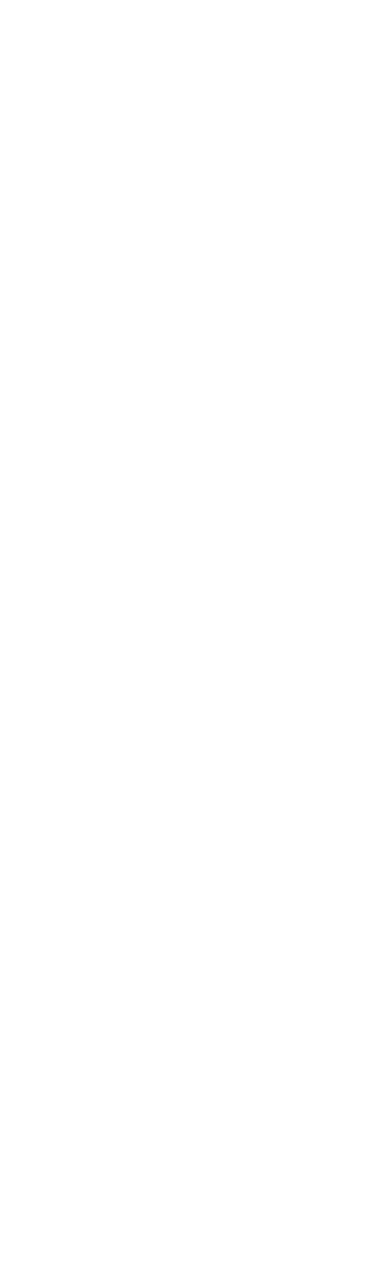
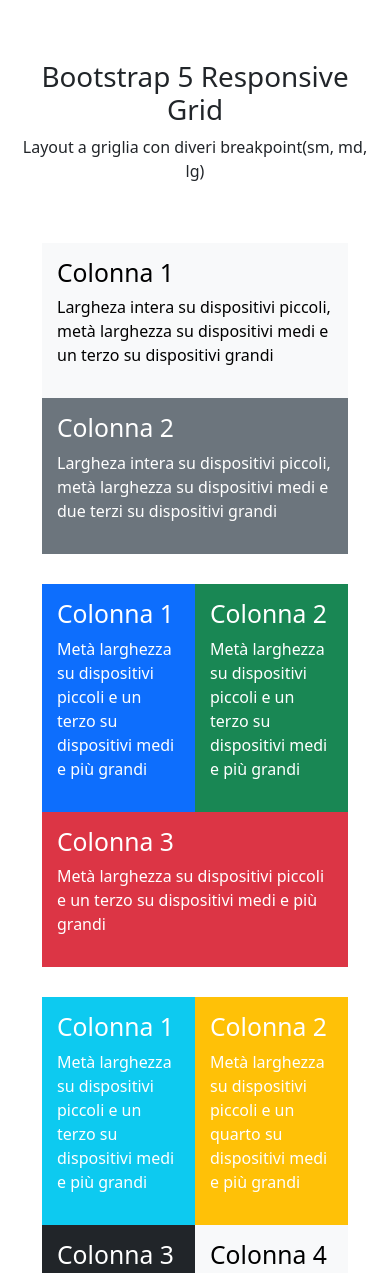
Before and after one commit to aandrea-boatoo/htmlcss-bootstrap-layout, a plain HTML site: page index.html in a window 390 px wide. Shown: the top 1273 px of the page. Before the commit the page ends 844 px from the top, so only its background shows below. Drawn offline with nearby package versions, Linux system fonts and the light colour scheme; files that its build step writes are made by us from their sources.

Commit message:
responsive column

```diff
--- a/css/style.css
+++ b/css/style.css
@@ -0,0 +1,17 @@
+header div{
+    text-align: center;
+    margin: 60px 0;
+}
+
+div[class^="row"] {
+    margin: 30px;
+}
+
+div[class^="col"] {
+    padding: 15px;
+    color: white;
+}
+
+div[class*=light] {
+    color: black;
+}
--- a/index.html
+++ b/index.html
@@ -4,11 +4,61 @@
     <meta charset="UTF-8">
     <meta name="viewport" content="width=device-width, initial-scale=1.0">
     <link rel="stylesheet" href="https://cdnjs.cloudflare.com/ajax/libs/bootstrap/5.0.1/css/bootstrap.min.css" integrity="sha512-Ez0cGzNzHR1tYAv56860NLspgUGuQw16GiOOp/I2LuTmpSK9xDXlgJz3XN4cnpXWDmkNBKXR/VDMTCnAaEooxA==" crossorigin="anonymous" referrerpolicy="no-referrer">
-    <link rel="stylesheet" href="img/style.css">
+    <link rel="stylesheet" href="css/style.css">
     <title>Bootstrap</title>
 </head>
 <body>
-
-
+    <header>
+        <div class="container">
+            <h1>Bootstrap 5 Responsive Grid</h1>
+            <p>Layout a griglia con diveri breakpoint(sm, md, lg)</p>
+        </div>
+    </header>
+    <main>
+        <div class="container">
+            <div class="row">
+                <div class="col-12 col-md-6 col-lg-4 bg-light">
+                    <h2>Colonna 1</h2>
+                    <p>Largheza intera su dispositivi piccoli, metà larghezza su dispositivi medi e un terzo su dispositivi grandi</p>
+                </div>
+                <div class="col-12 col-md-6 col-lg-8 bg-secondary">
+                    <h2>Colonna 2</h2>
+                    <p>Largheza intera su dispositivi piccoli, metà larghezza su dispositivi medi e due terzi su dispositivi grandi</p>
+                </div>
+            </div>
+            <div class="row">
+                <div class="col-6 col-md-4 bg-primary">
+                    <h2>Colonna 1</h2>
+                    <p>Metà larghezza su dispositivi piccoli e un terzo su dispositivi medi e più grandi</p>
+                </div>
+                <div class="col-6 col-md-4 bg-success">
+                    <h2>Colonna 2</h2>
+                    <p>Metà larghezza su dispositivi piccoli e un terzo su dispositivi medi e più grandi</p>
+                </div>
+                <div class="col-12 col-md-4 bg-danger">
+                    <h2>Colonna 3</h2>
+                    <p>Metà larghezza su dispositivi piccoli e un terzo su dispositivi medi e più grandi</p>
+                </div>
+            </div>
+            <div class="row">
+                <div class="col-6 col-md-3 bg-info">
+                    <h2>Colonna 1</h2>
+                    <p>Metà larghezza su dispositivi piccoli e un terzo su dispositivi medi e più grandi</p>
+                </div>
+                <div class="col-6 col-md-3 bg-warning">
+                    <h2>Colonna 2</h2>
+                    <p>Metà larghezza su dispositivi piccoli e un quarto su dispositivi medi e più grandi</p>
+                </div>
+                <div class="col-6 col-md-3 bg-dark">
+                    <h2>Colonna 3</h2>
+                    <p>Metà larghezza su dispositivi piccoli e un quarto su dispositivi medi e più grandi</p>
+                </div>
+                <div class="col-6 col-md-3 bg-light">
+                    <h2>Colonna 4</h2>
+                    <p>Metà larghezza su dispositivi piccoli e un quarto su dispositivi medi e più grandi</p>
+                </div>
+            </div>
+        </div>
+    </main>
 </body>
 </html>
```
